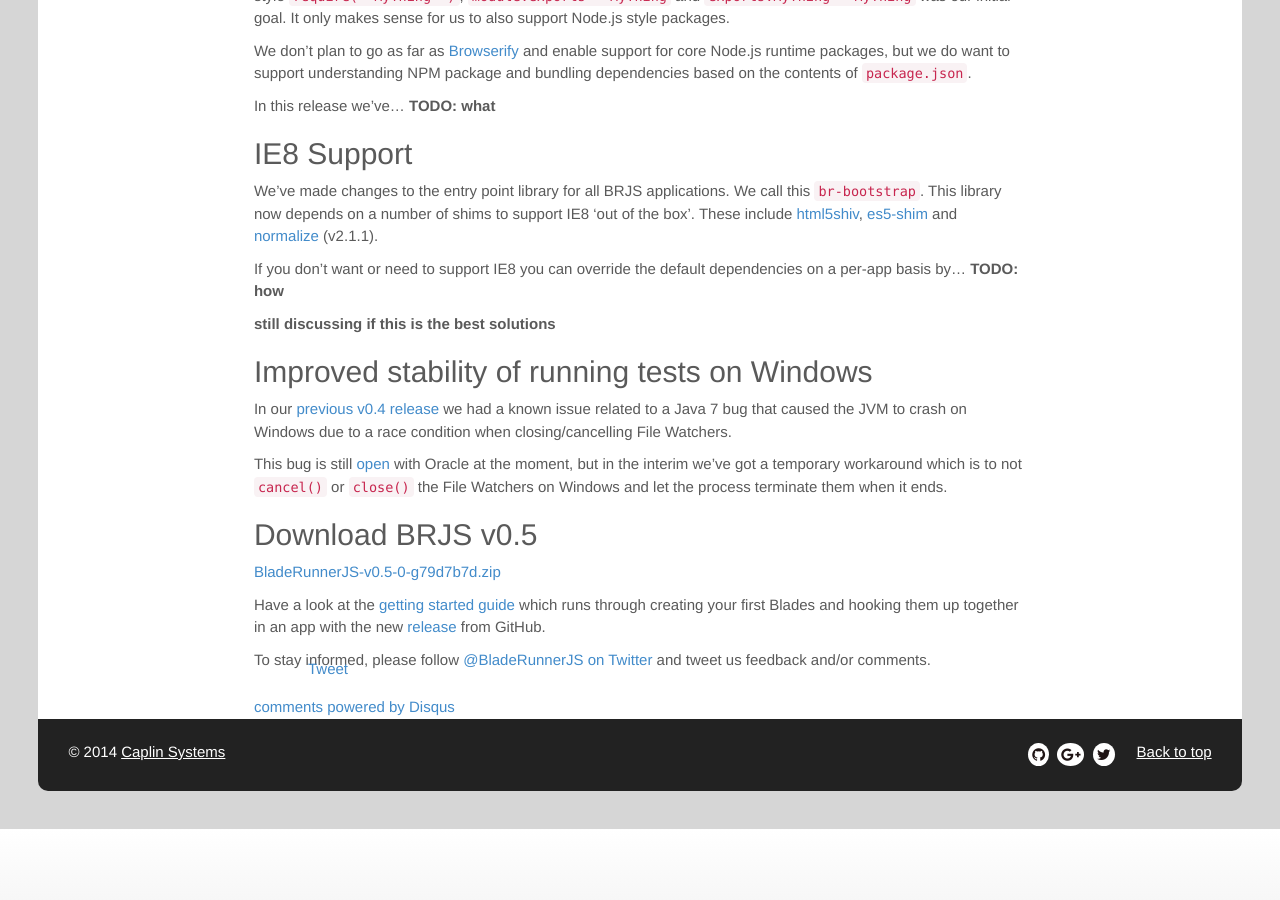
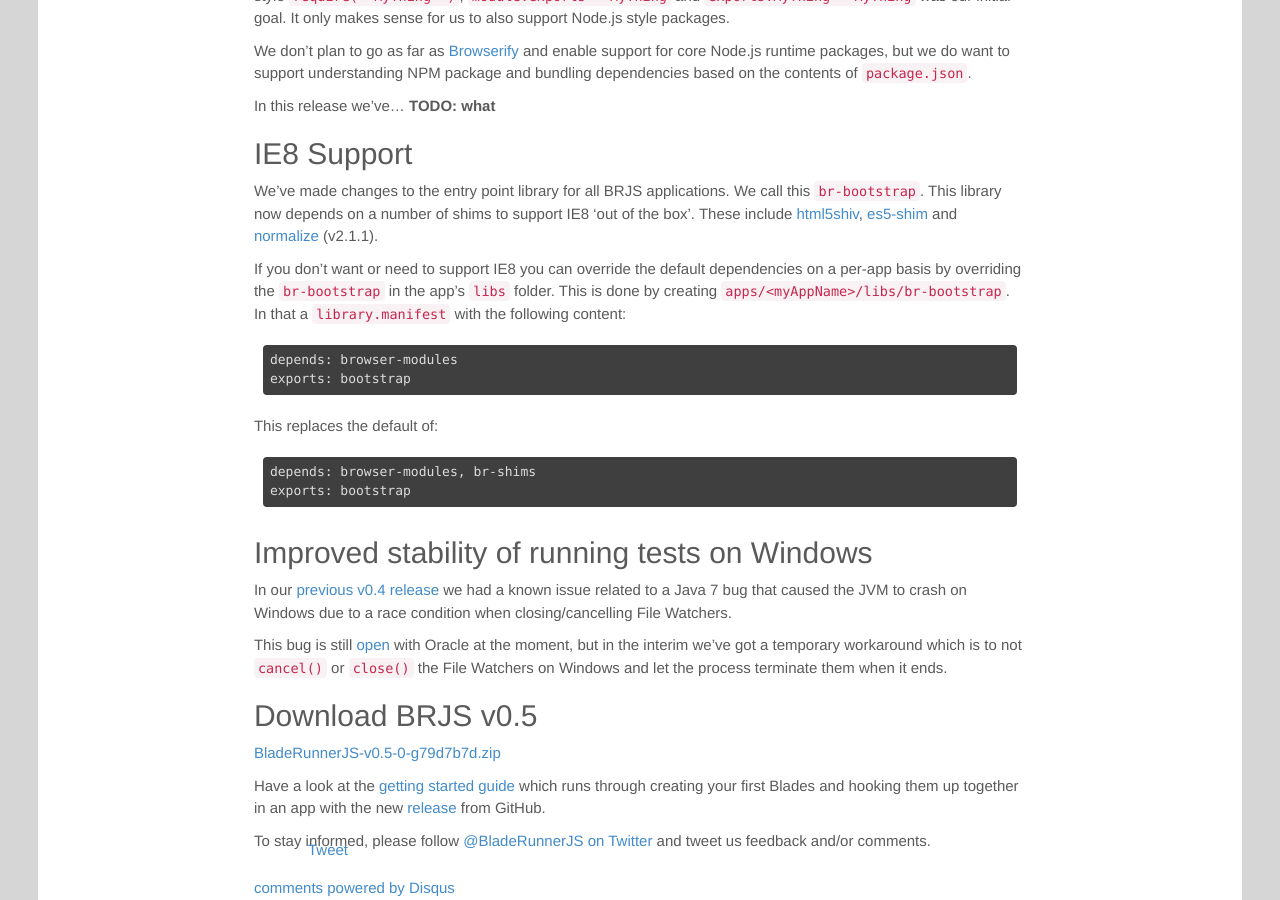
Before and after one commit to BladeRunnerJS/brjs-site, a Jekyll site: the page built from _posts/2014-03-19-0.5-released.md, in a window 1280 px wide and 900 px high, scrolled down 947 px. Built offline with Jekyll 4.4.1, drawn with Linux system fonts in a browser that asks for light colours; nearby versions of some CDN libraries; Markdown is read by kramdown in place of the engine named in the settings; comment, search, counter and statistics services are not loaded; before the commit the page ends 1776 px from its top, so only the background shows below that.

Commit message:
complete IE8 shim override info

````diff
--- a/_posts/2014-03-19-0.5-released.md
+++ b/_posts/2014-03-19-0.5-released.md
@@ -52,11 +52,22 @@
 
 We've made changes to the entry point library for all BRJS applications. We call this `br-bootstrap`. This library now depends on a number of shims to support IE8 'out of the box'. These include [html5shiv](https://code.google.com/p/html5shiv/), [es5-shim](https://github.com/es-shims/es5-shim) and [normalize](https://github.com/necolas/normalize.css/) (v2.1.1).
 
-If you don't want or need to support IE8 you can override the default dependencies on a per-app basis by... **TODO: how**
+If you don't want or need to support IE8 you can override the default dependencies on a per-app basis by overriding the `br-bootstrap` in the app's `libs` folder. This is done by creating `apps/<myAppName>/libs/br-bootstrap`. In that a `library.manifest` with the following content:
 
-**still discussing if this is the best solutions**
+```
+depends: browser-modules
+exports: bootstrap
+```
+
+This replaces the default of:
+
+```
+depends: browser-modules, br-shims
+exports: bootstrap
+```
 
 ## Improved stability of running tests on Windows
+
 In our [previous v0.4 release](https://github.com/BladeRunnerJS/brjs/releases/tag/v0.4) we had a known issue related to a Java 7 bug that caused the JVM to crash on Windows due to a race condition when closing/cancelling File Watchers.
 
 This bug is still [open](http://bugs.java.com/bugdatabase/view_bug.do?bug_id=8029516) with Oracle at the moment, but in the interim we've got a temporary workaround which is to not `cancel()` or `close()` the File Watchers on Windows and let the process terminate them when it ends.
````
